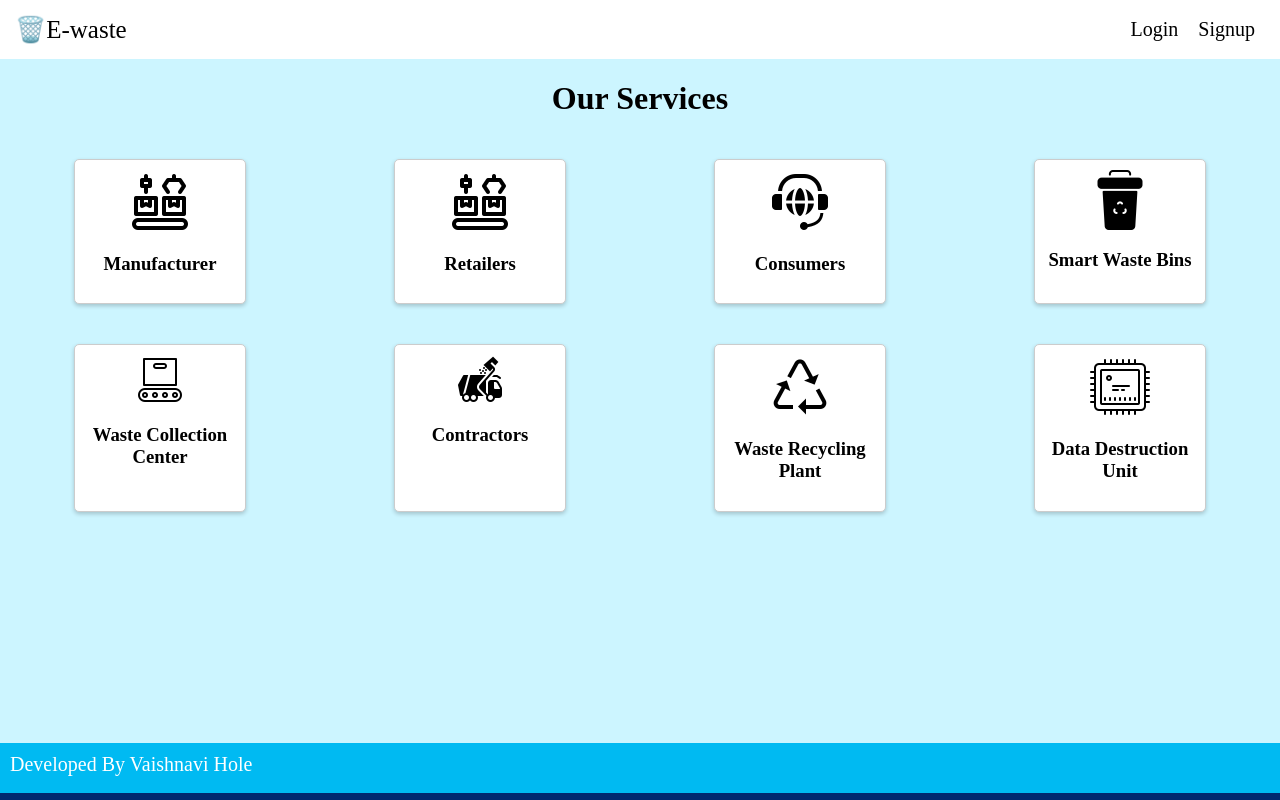
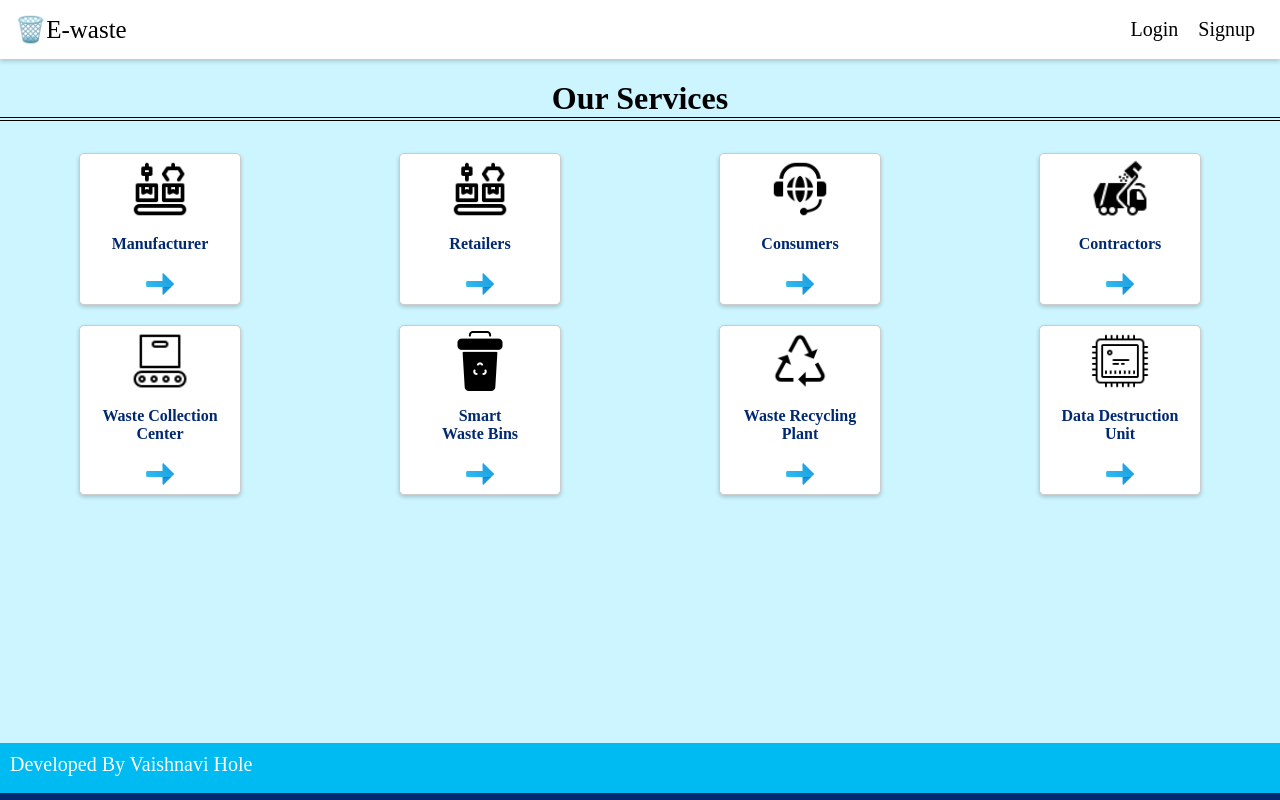
Before and after one commit to poonamdigole/e-waste-management, a React (Create React App) app in the folder client/: page / in a window 1280 px wide. Built offline with nearby package versions, Linux system fonts and the light colour scheme.

Commit message:
added arrow change title color

```diff
--- a/client/src/components/Navbar/Navbar.css
+++ b/client/src/components/Navbar/Navbar.css
@@ -4,6 +4,7 @@
     display: flex;
     justify-content: space-between;
     align-items: center;
+    box-shadow: 0 2px 5px rgba(0,0,0,0.2);
   }
 
   .navbar-brand{
--- a/client/src/views/Home/Home.css
+++ b/client/src/views/Home/Home.css
@@ -1,5 +1,6 @@
 .service-text{
  text-align: center;
+ border-bottom: double 4px black;
 }
 
 .container{
@@ -11,10 +12,10 @@
 .feature-card{
   width: 150px;
     border: 1px solid #ccc;
-    padding: 10px;
+    padding: 5px;
     border-radius: 5px;
     box-shadow: 0 2px 4px 0 rgba(0, 0, 0, 0.2);
-    margin: 20px;
+    margin: 10px;
     background: #fff;
   }
 
@@ -24,10 +25,27 @@
 
   .title{
     text-align: center;
+    color:#002970;
+    font-size: 16px;
+    font-weight: 700;
   }
 
   .img-manufacturer{
+    height: 60px;
     display: block;
     margin-left: auto;
     margin-right: auto;
   }
+
+  .right-arrow{
+    height: 30px;
+    display: block;
+    margin: 0 auto;
+    cursor: pointer;
+  }
+
+
+  .right-arrow:hover{
+    transform: translateX(5px);
+    transition: 0.3s;
+  }
--- a/client/src/views/Home/Home.js
+++ b/client/src/views/Home/Home.js
@@ -2,13 +2,15 @@ import React from 'react'
 import'./Home.css'
 import Navbar from '../../components/Navbar/Navbar';
 import Footer from '../../components/Footer/Footer';
-import Manufacture from "./Images/manufacturer.png"
-import Consumers from "./Images/consumers.png";
-import Wastebin from "./Images/waste-bin.png";
-import Wastecollection from "./Images/waste-collection.png";
-import Contractors from "./Images/contractors.png";
-import Wasterecycling from "./Images/waste-recycling.png";
-import Datadestruction from "./Images/data-destruction.png";
+import manufacture from "./Images/manufacturer.png"
+import consumers from "./Images/consumers.png";
+import wasteBin from "./Images/waste-bin.png";
+import wasteCollection from "./Images/waste-collection.png";
+import contractors from "./Images/contractors.png";
+import wasteRecycling from "./Images/waste-recycling.png";
+import dataDestruction from "./Images/data-destruction.png";
+import rightArrow from "./Images/right-arrow.png";
+
 
 
 
@@ -22,24 +24,30 @@ function Home() {
 
         <div className='container'>
          <div className='feature-card'>
-         <img src={ Manufacture}  className="img-manufacturer" alt="manufacturer"/>
+         <img src={ manufacture}  className="img-manufacturer" alt="manufacturer"/>
          <h3 className='title'>Manufacturer</h3>
+         <img src={rightArrow} className='right-arrow' alt="arrow"/>
          </div>
 
          <div className='feature-card'>
-         <img src={ Manufacture}  className="img-manufacturer" alt="manufacturer"/>
+         <img src={ manufacture}  className="img-manufacturer" alt="manufacturer"/>
          <h3 className='title'>Retailers</h3>
+         <img src={rightArrow} className='right-arrow' alt="arrow"/>
          </div>
 
          <div className='feature-card'>
-         <img src={ Consumers}  className="img-manufacturer" alt="consumers"/>
+         <img src={ consumers}  className="img-manufacturer" alt="consumers"/>
          <h3 className='title'>Consumers</h3>
+         <img src={rightArrow} className='right-arrow' alt="arrow"/>
          </div>
 
          <div className='feature-card'>
-         <img src={Wastebin}  className="img-manufacturer" alt="waste-bin"/>
-         <h3 className='title'>Smart Waste Bins</h3>
+         <img src={contractors}  className="img-manufacturer" alt="contractors"/>
+         <h3 className='title'>Contractors</h3>
+         <img src={rightArrow} className='right-arrow' alt="arrow"/>
          </div>
+
+
         </div>
         </div>
     </div>
@@ -47,23 +55,27 @@ function Home() {
         <div>
         <div className='container'>
          <div className='feature-card'>
-         <img src={Wastecollection}  className="img-manufacturer" alt="waste-collection"/>
+         <img src={wasteCollection}  className="img-manufacturer" alt="waste-collection"/>
          <h3 className='title'>Waste Collection Center</h3>
+         <img src={rightArrow} className='right-arrow' alt="arrow"/>
          </div>
 
          <div className='feature-card'>
-         <img src={Contractors}  className="img-manufacturer" alt="contractors"/>
-         <h3 className='title'>Contractors</h3>
+         <img src={wasteBin}  className="img-manufacturer" alt="waste-bin"/>
+         <h3 className='title'>Smart <br /> Waste Bins</h3>
+         <img src={rightArrow} className='right-arrow' alt="arrow"/>
          </div>
 
          <div className='feature-card'>
-         <img src={Wasterecycling}  className="img-manufacturer" alt="waste recycling plant"/>
+         <img src={wasteRecycling}  className="img-manufacturer" alt="waste recycling plant"/>
          <h3 className='title'>Waste Recycling Plant</h3>
+         <img src={rightArrow} className='right-arrow' alt="arrow"/>
          </div>
 
          <div className='feature-card'>
-         <img src={Datadestruction}  className="img-manufacturer" alt="data-destruction-unit"/>
+         <img src={dataDestruction}  className="img-manufacturer" alt="data-destruction-unit"/>
          <h3 className='title'>Data Destruction Unit</h3>
+         <img src={rightArrow} className='right-arrow' alt="arrow"/>
          </div>
 
         </div>
```
Also changed, not shown: client/src/views/Home/Images/right-arrow.png (added).
